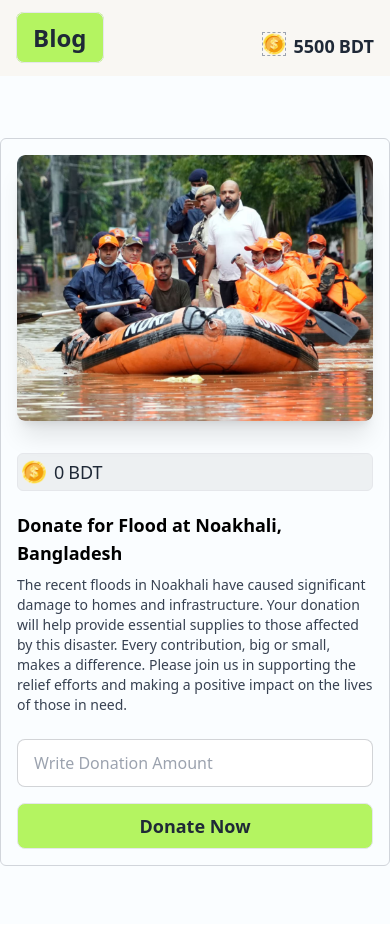
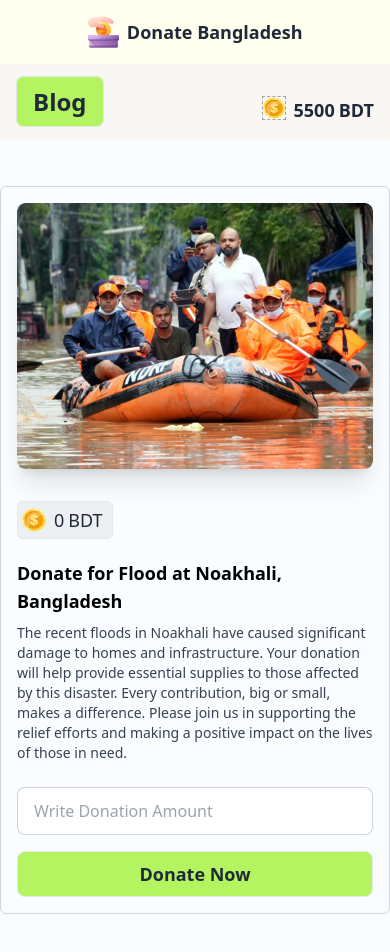
Before and after one commit to ShahriarALshihab/ph_Assignment_5, a plain HTML site: page index.html in a window 390 px wide. Before the commit the page ends 924 px from the top, so only its background shows below. Drawn offline with nearby package versions, Linux system fonts and the light colour scheme.

Commit message:
make the navbar  responsive

```diff
--- a/index.html
+++ b/index.html
@@ -10,7 +10,14 @@
 
 </head>
 <body class="bg-[#FAFDFF]">
-    <nav class="fixed w-full top-0 z-50 bg-[#F9F7F3] py-4">
+
+    <div class="flex items-center justify-center fixed w-full h-16 bg-[#FFFFF0] z-50 md:hidden ">
+        <img src="assets/logo.png" alt="" class="h-8 w-auto">
+        <p class="text-gray-800 text-lg font-bold mt-0 pl-2">Donate Bangladesh</p>
+    </div>
+
+
+    <nav class="fixed w-full top-16 md:top-0 z-40 bg-[#F9F7F3] py-4">
         <div class="mx-auto px-4 sm:px-6 lg:px-8">
             <div class="flex justify-between items-center flex-wrap">
                 <div>
@@ -31,12 +38,12 @@
         </div>
     </nav>
 
-    <main class="pt-20">
+    <main class="pt-32">
         <div class="hero min-h-screen">
             <div class="hero-content flex-col lg:flex-row border border-gray-300 rounded-md p-4">
                 <img src="assets/noakhali.png" class="max-w-md rounded-lg shadow-xl mb-4 lg:mb-0 lg:mr-4 w-full h-auto" />
                 <div class="flex flex-col w-full">
-                    <button class="border rounded-md p-1 flex bg-[#1111110D] items-center mb-2">
+                    <button class="w-24 border rounded-md p-1 flex bg-[#1111110D] items-center mb-2">
                         <img src="assets/coin.png" class="h-6 w-6" alt="">
                         <span class="pl-2 text-lg">0</span>
                         <p class="pl-1 text-lg">BDT</p>
```
